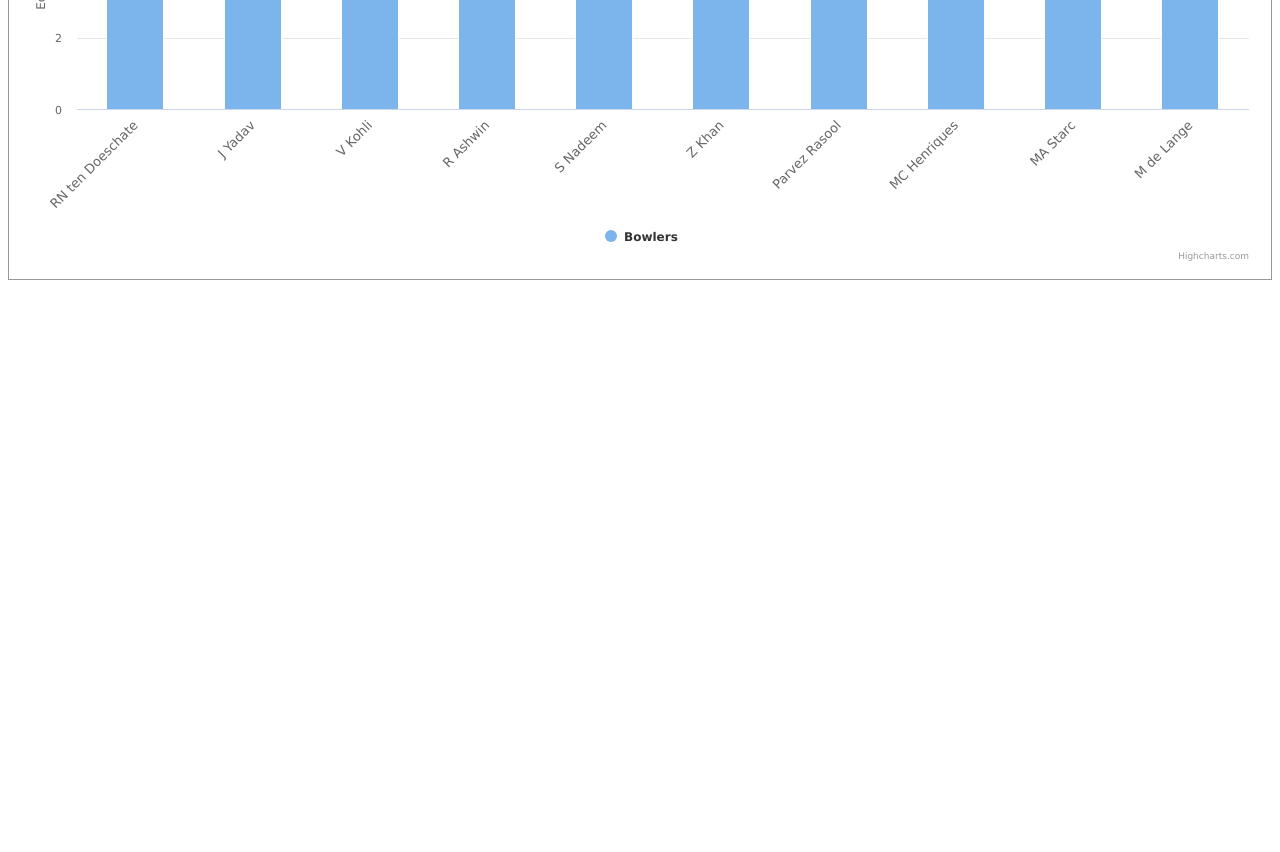
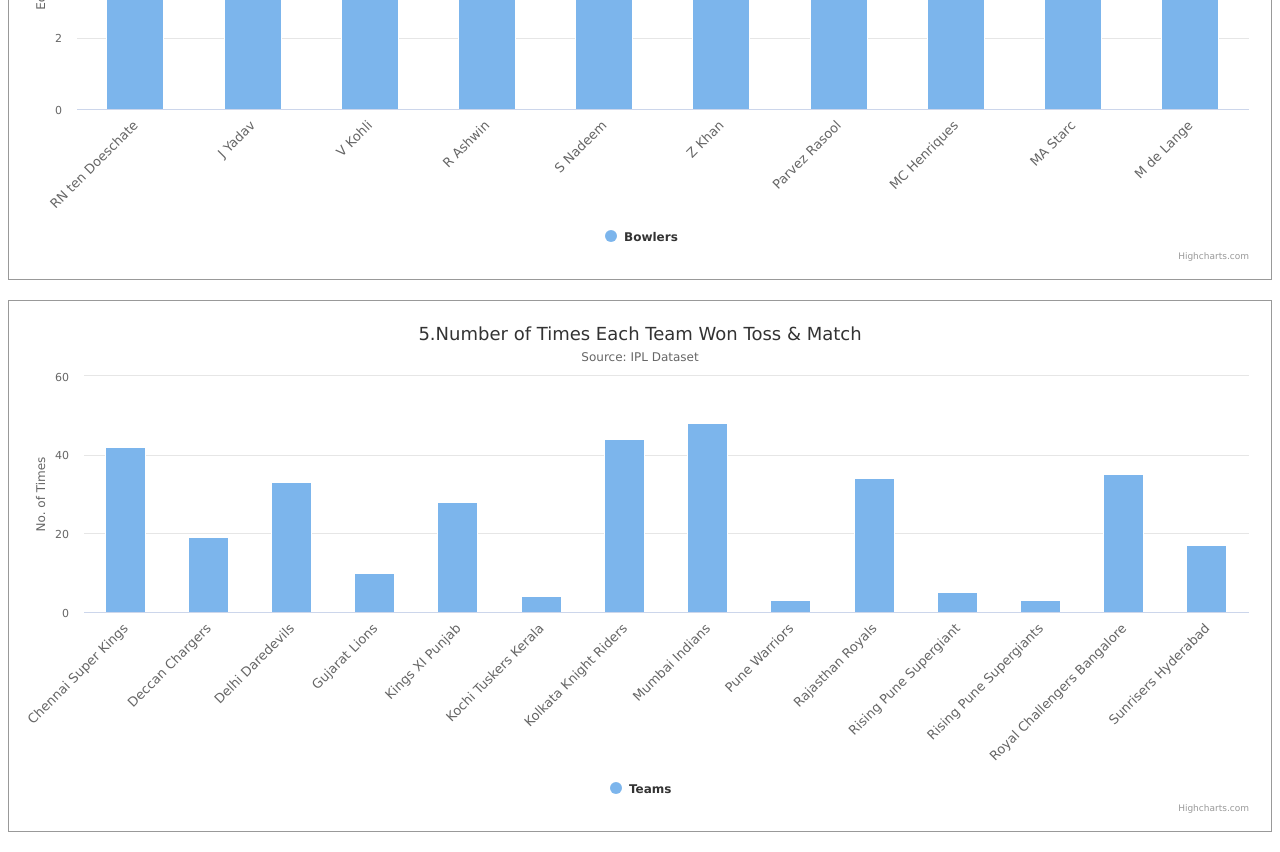
Before and after one commit to Kirteshbansal/ipl-project, a website: page src/public/index.html in a window 1280 px wide. Shown: the part 2069-2921 px from the top of the page. Before the commit the page ends 2369 px from the top, so only its background shows below. Drawn offline with nearby package versions, Linux system fonts and the light colour scheme.

Commit message:
Add visualizeTeamWonTossAndMatch's container

```diff
--- a/src/public/index.html
+++ b/src/public/index.html
@@ -22,6 +22,7 @@
       <div id="matches-won-by-each" class="graph-style"></div>
       <div id="extra-runs" class="graph-style"></div>
       <div id="economyRate" class="graph-style"></div>
+      <div id="teams-won-matche-and-toss" class="graph-style"></div>
     </main>
 
     <script src="https://code.highcharts.com/highcharts.js"></script>
```
